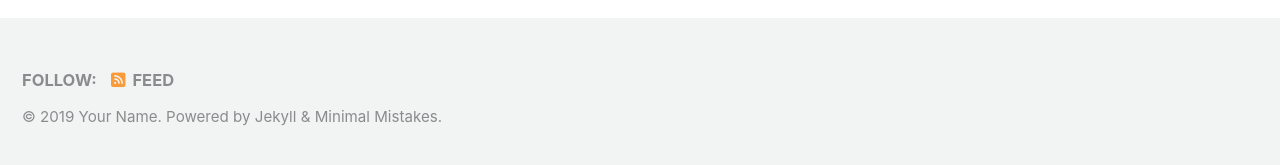
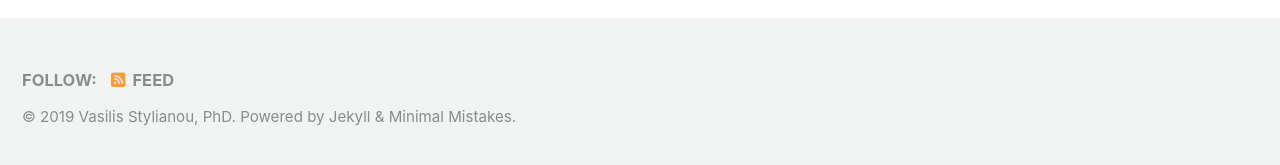
Before and after one commit to vasilis-stylianou/vasilis-stylianou.github.io, a Jekyll site: the page built from index.html, in a window 1280 px wide and 900 px high, scrolled down 222 px. Shown: the part 727-892 px from the top of the window. Built offline with Jekyll 4.4.1, drawn with Linux system fonts in a browser that asks for light colours; cached includes are drawn as plain includes; nearby versions of some CDN libraries; the list of posts is cut into pages by our own code; some of the changed text lies outside the part shown.

Commit message:
Update _config.yml

```diff
--- a/_config.yml
+++ b/_config.yml
@@ -16,14 +16,14 @@ minimal_mistakes_skin    : "default" # "air", "aqua", "contrast", "dark", "dirt"
 
 # Site Settings
 locale                   : "en-US"
-title                    : "Site Title"
+title                    : "Vasilis Stylianou, PhD"
 title_separator          : "-"
 subtitle                 : # site tagline that appears below site title in masthead
-name                     : "Your Name"
-description              : "An amazing website."
+name                     : "Vasilis Stylianou, PhD"
+description              : "Data Science Portfolio"
 url                      : # the base hostname & protocol for your site e.g. "https://mmistakes.github.io"
 baseurl                  : # the subpath of your site, e.g. "/blog"
-repository               : # GitHub username/repo-name e.g. "mmistakes/minimal-mistakes"
+repository               : "vasilis-stylianou" # GitHub username/repo-name e.g. "mmistakes/minimal-mistakes"
 teaser                   : # path of fallback teaser image, e.g. "/assets/images/500x300.png"
 logo                     : # path of logo image to display in the masthead, e.g. "/assets/images/88x88.png"
 masthead_title           : # overrides the website title displayed in the masthead, use " " for no title
@@ -107,10 +107,10 @@ analytics:
 
 # Site Author
 author:
-  name             : "Your Name"
+  name             : "Vasilis Stylianou, PhD"
   avatar           : # path of avatar image, e.g. "/assets/images/bio-photo.jpg"
-  bio              : "I am an **amazing** person."
-  location         : "Somewhere"
+  bio              : "Data Science Portfolio"
+  location         : "Los Angeles, CA"
   email            :
   links:
     - label: "Email"
```
